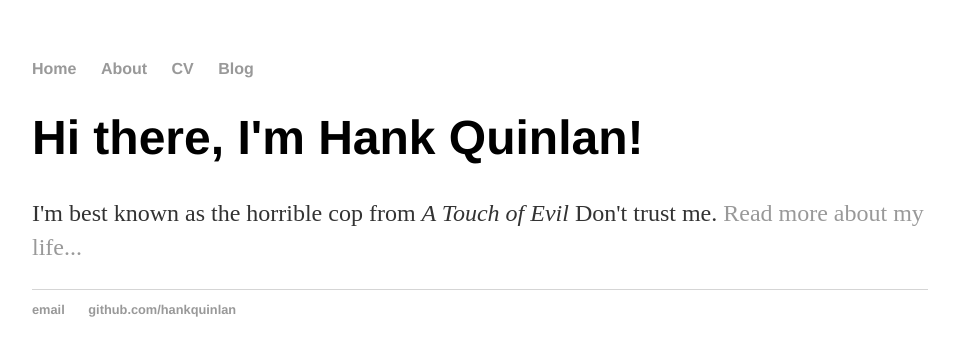
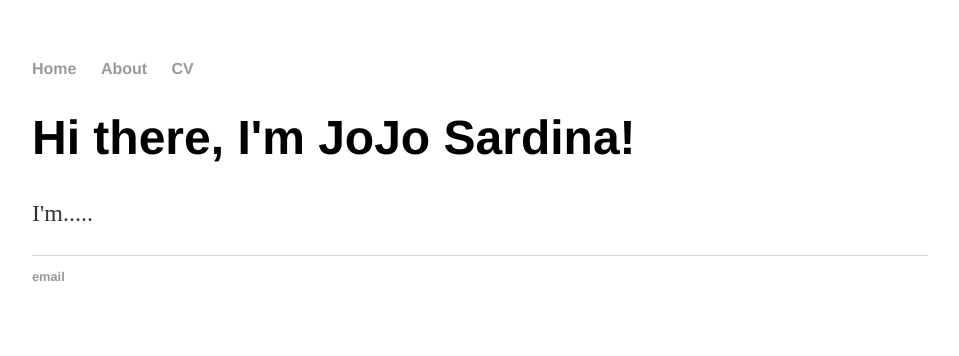
Before and after one commit to jojosardina/jojosardina.github.io, a Jekyll site: the page index.html, which Jekyll copies as it is, in a window 1280 px wide. Shown: the top 356 px of the page, without its empty margins (160-1119 px from the left). Built offline with Jekyll 4.4.1, drawn with Linux system fonts in a browser that asks for light colours.

Commit message:
Revert "Update index.html"
This reverts commit 10072b886a8120cb85d586c2265c952834f97544.

```diff
--- a/index.html
+++ b/index.html
@@ -1,8 +1,28 @@
----
-layout: default
-title: Hank Quinlan, Horrible Cop
----
-<div class="blurb">
-	<h1>Hi there, I'm Hank Quinlan!</h1>
-	<p>I'm best known as the horrible cop from <em>A Touch of Evil</em> Don't trust me. <a href="/about">Read more about my life...</a></p>
-</div><!-- /.blurb -->
+<!DOCTYPE html>
+<html>
+	<head>
+		<title>JoJo Sardina, Genetics PhD student at the University of Wisconsin-Madison </title>
+		<!-- link to main stylesheet -->
+		<link rel="stylesheet" type="text/css" href="/css/main.css">
+	</head>
+	<body>
+		<nav>
+    		<ul>
+        		<li><a href="/">Home</a></li>
+	        	<li><a href="/about">About</a></li>
+        		<li><a href="/cv">CV</a></li>
+    		</ul>
+		</nav>
+		<div class="container">
+    		<div class="blurb">
+        		<h1>Hi there, I'm JoJo Sardina!</h1>
+				<p>I'm.....</p>
+    		</div><!-- /.blurb -->
+		</div><!-- /.container -->
+		<footer>
+    		<ul>
+        		<li><a href="mailto:jojosardina@gmail.com">email</a></li>
+			</ul>
+		</footer>
+	</body>
+</html>
```
